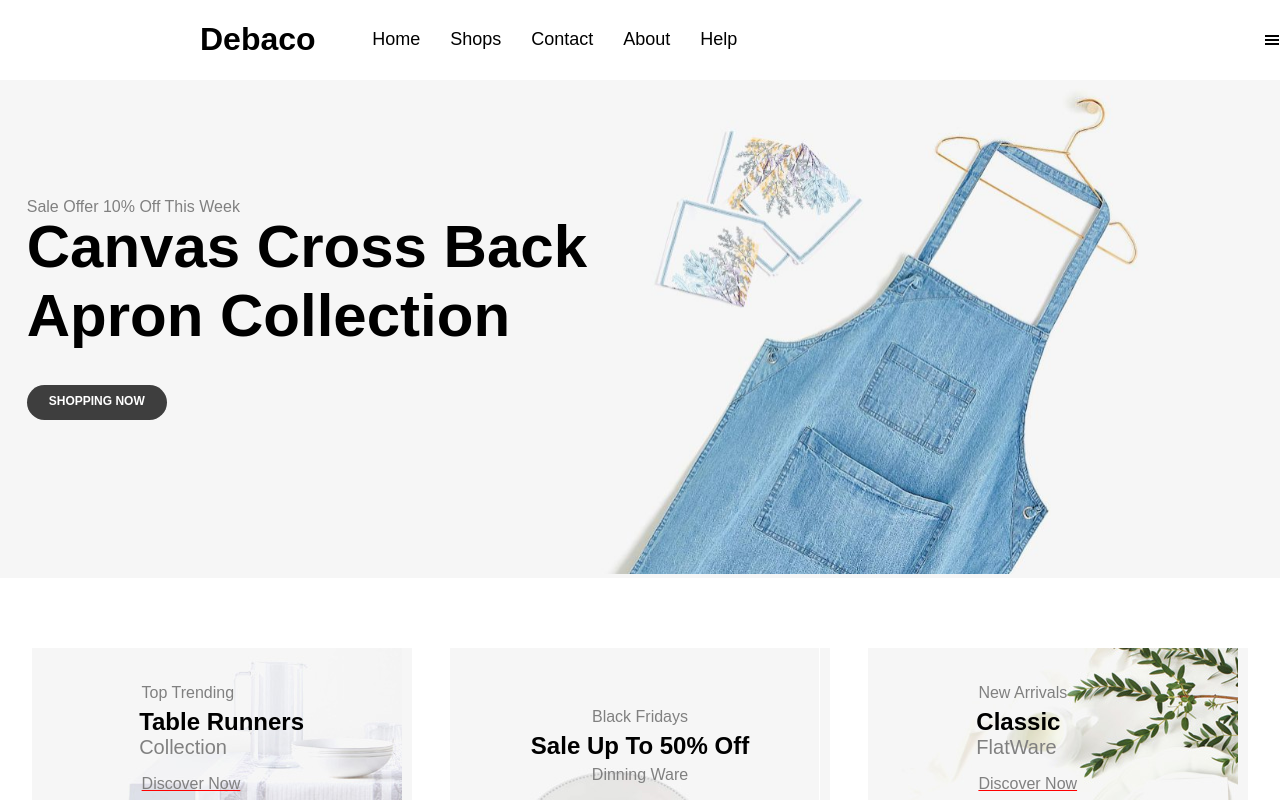
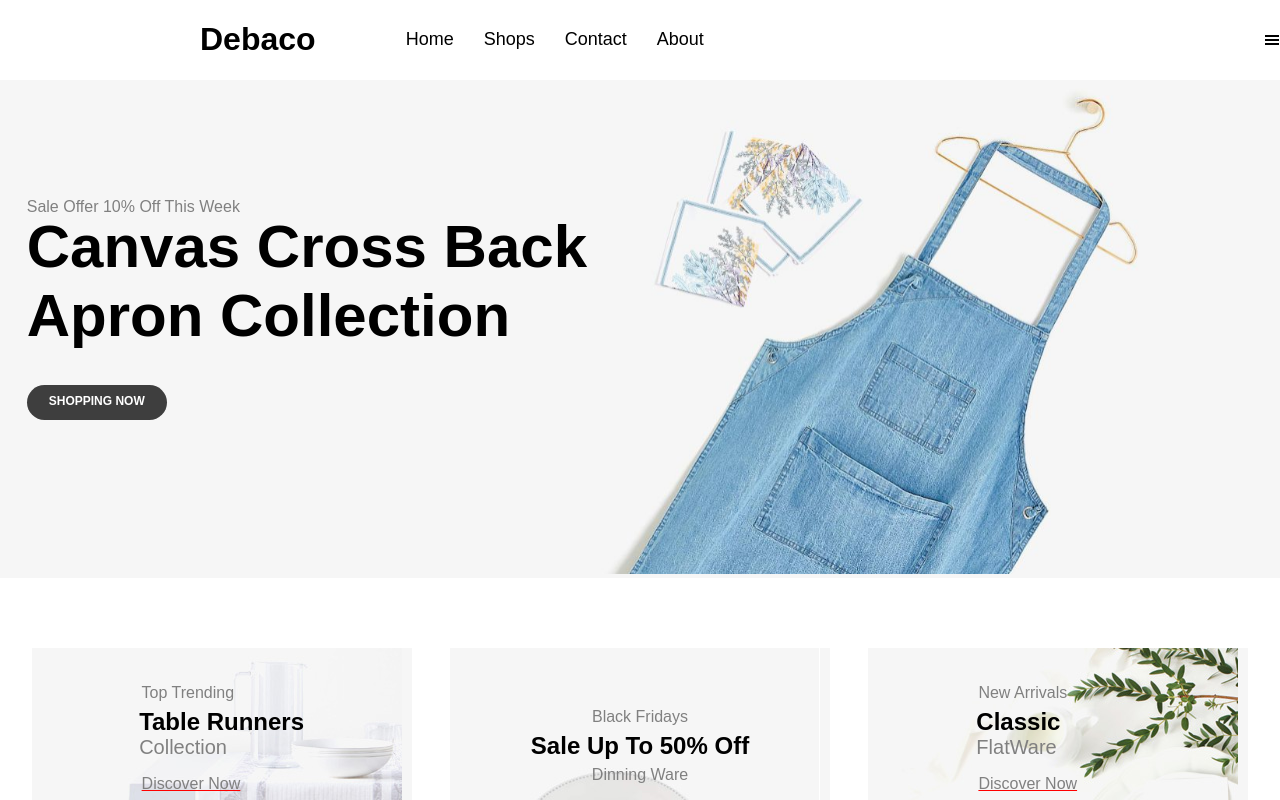
Before and after one commit to Praisewuch/eProject_Kitchen_appliances, a React (Create React App) app: page / in a window 1280 px wide. Shown: the top 800 px of the page. Built offline with nearby package versions, Linux system fonts and the light colour scheme.

Commit message:
other work

```diff
--- a/src/NavBar/Nav.jsx
+++ b/src/NavBar/Nav.jsx
@@ -37,9 +37,6 @@ const Nav = () => {
             <Link to="/about" className="li">
               <li>About</li>
             </Link>
-            <Link to="/help" className="li">
-              <li>Help</li>
-            </Link>
           </ul>
         </div>
       <div className="icon-box">
```
